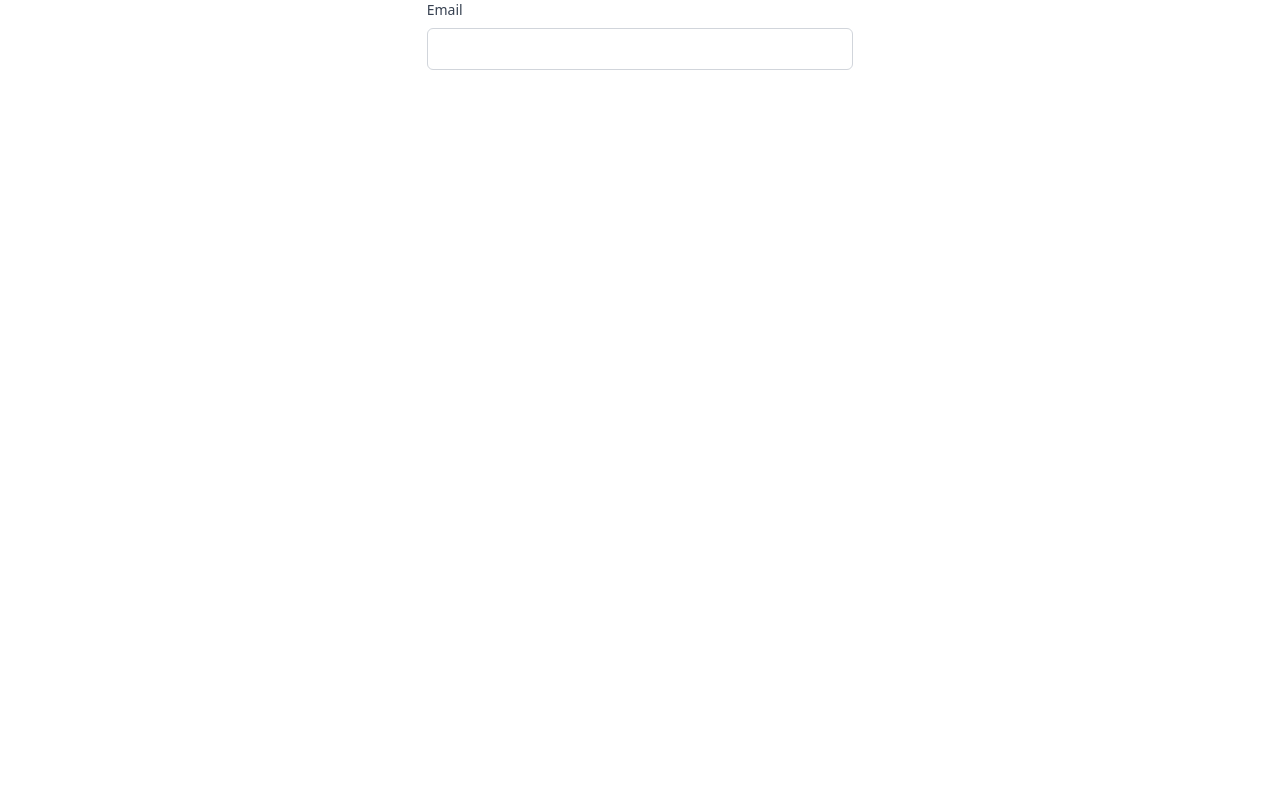
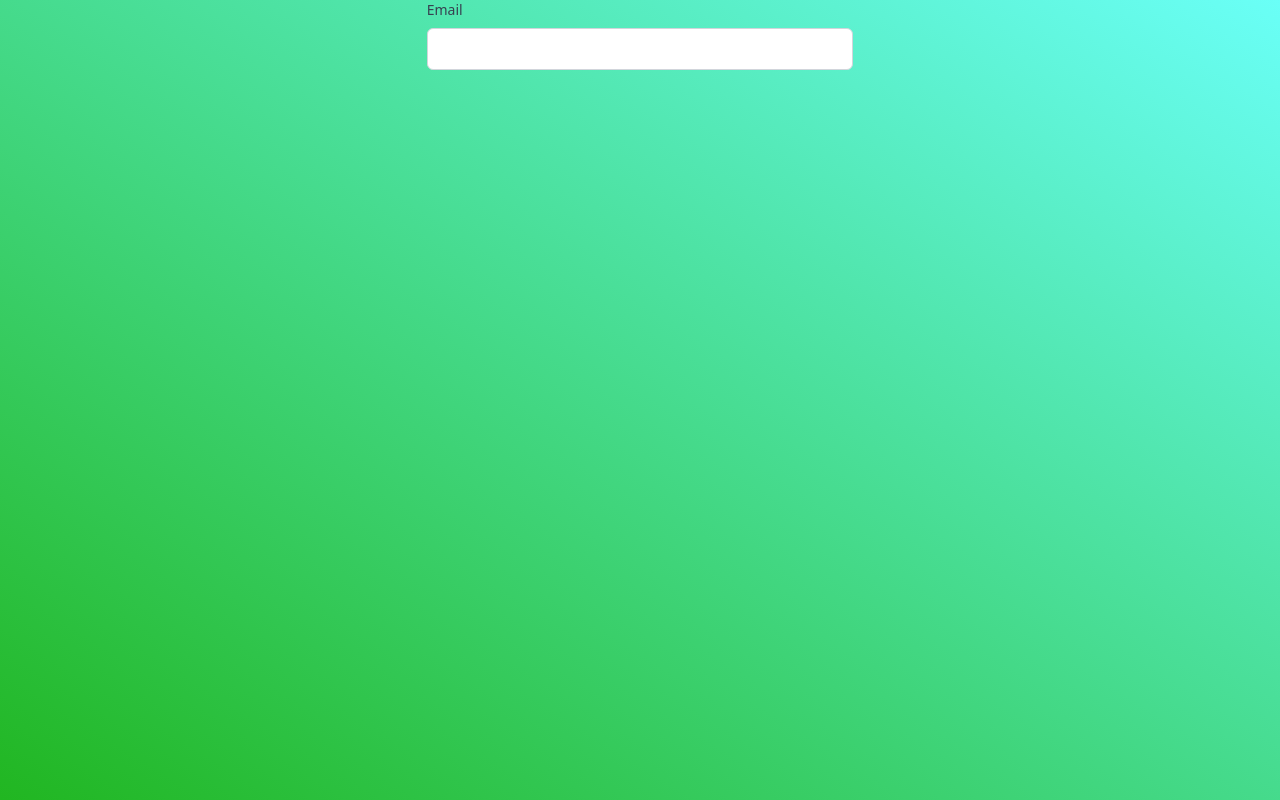
Before and after one commit to FlorianGrollich/capstone, a React (Vite) app in the folder frontend/: page /login in a window 1280 px wide. Built offline with nearby package versions, Linux system fonts and the light colour scheme.

Commit message:
feat: add gradient background loginpage

```diff
--- a/frontend/src/features/Auth/pages/LoginPage.tsx
+++ b/frontend/src/features/Auth/pages/LoginPage.tsx
@@ -4,7 +4,7 @@ import TextField from "../../../components/TextField.tsx";
 
 const LoginPage: React.FC = () => {
     return (
-        <div className={""}>
+        <div className={"h-screen bg-gradient-to-tr from-primary to-accent"}>
             <div className={"grid grid-cols-3 h-full"}>
                 <div></div>
                 <div className={"col-start-2 "}>
--- a/frontend/tailwind.config.js
+++ b/frontend/tailwind.config.js
@@ -9,6 +9,7 @@ export default {
       colors: {
         primary: '#21b621',
         "primary-dark": '#188518',
+        "accent": '#6afff7'
       }
     },
   },
```
